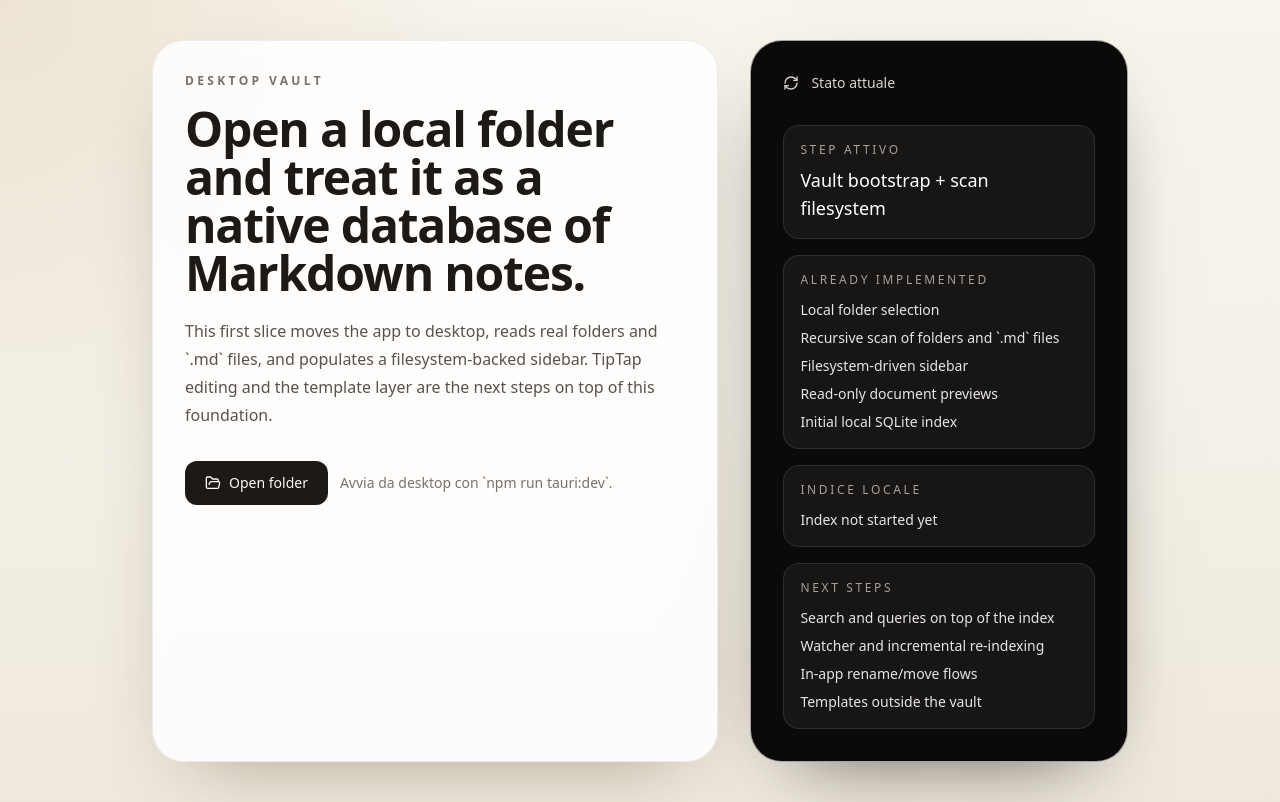
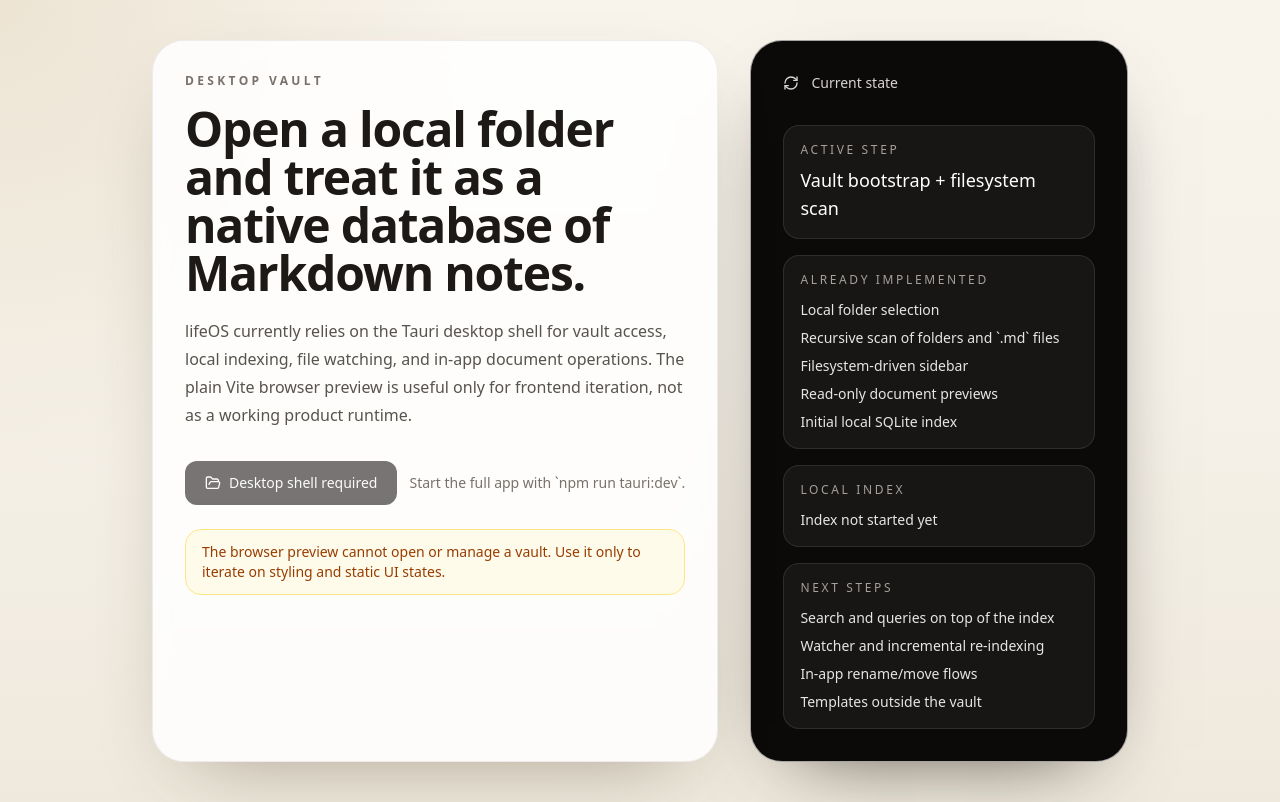
Before and after one commit to monteduro/life-os, a React (Vite) app: page / in a window 1280 px wide. Built offline with nearby package versions, Linux system fonts and the light colour scheme.

Commit message:
fix(vault): clarify desktop-only bootstrap flow

```diff
--- a/src/components/vault/VaultBootstrap.tsx
+++ b/src/components/vault/VaultBootstrap.tsx
@@ -3,6 +3,12 @@
 
 import { useVaultStore } from '../../stores/vaultStore'
 import VaultWorkspace from './VaultWorkspace'
+
+declare global {
+  interface Window {
+    __TAURI_INTERNALS__?: unknown
+  }
+}
 
 export default function VaultBootstrap() {
   const {
@@ -16,10 +22,15 @@
     openVault,
     clearError,
   } = useVaultStore()
+  const hasDesktopShell = typeof window !== 'undefined' && Boolean(window.__TAURI_INTERNALS__)
 
   useEffect(() => {
+    if (!hasDesktopShell) {
+      return
+    }
+
     void loadRecentVault()
-  }, [loadRecentVault])
+  }, [hasDesktopShell, loadRecentVault])
 
   if (status === 'ready' && currentVault) {
     return <VaultWorkspace />
@@ -37,9 +48,9 @@
               Open a local folder and treat it as a native database of Markdown notes.
             </h1>
             <p className="mt-5 max-w-2xl text-base leading-7 text-stone-600">
-              This first slice moves the app to desktop, reads real folders and `.md` files,
-              and populates a filesystem-backed sidebar. TipTap editing and the template layer
-              are the next steps on top of this foundation.
+              lifeOS currently relies on the Tauri desktop shell for vault access, local
+              indexing, file watching, and in-app document operations. The plain Vite browser
+              preview is useful only for frontend iteration, not as a working product runtime.
             </p>
 
             <div className="mt-8 flex flex-wrap items-center gap-3">
@@ -49,17 +60,28 @@
                   clearError()
                   void openVault()
                 }}
-                disabled={status === 'loading'}
+                disabled={status === 'loading' || !hasDesktopShell}
                 className="inline-flex items-center gap-2 rounded-xl bg-stone-900 px-5 py-3 text-sm font-medium text-stone-50 transition-colors hover:bg-stone-800 disabled:cursor-not-allowed disabled:opacity-60"
               >
                 <FolderOpen className="h-4 w-4" />
-                {status === 'loading' ? 'Opening vault...' : 'Open folder'}
+                {!hasDesktopShell
+                  ? 'Desktop shell required'
+                  : status === 'loading'
+                    ? 'Opening vault...'
+                    : 'Open folder'}
               </button>
 
               <span className="text-sm text-stone-500">
-                Avvia da desktop con `npm run tauri:dev`.
+                Start the full app with `npm run tauri:dev`.
               </span>
             </div>
+
+            {!hasDesktopShell && (
+              <div className="mt-6 rounded-2xl border border-amber-200 bg-amber-50 px-4 py-3 text-sm text-amber-800">
+                The browser preview cannot open or manage a vault. Use it only to iterate on
+                styling and static UI states.
+              </div>
+            )}
 
             {error && (
               <div className="mt-6 rounded-2xl border border-red-200 bg-red-50 px-4 py-3 text-sm text-red-700">
@@ -71,14 +93,14 @@
           <aside className="rounded-[2rem] border border-stone-200/70 bg-stone-950 p-8 text-stone-50 shadow-[0_30px_80px_-45px_rgba(16,10,2,0.8)]">
             <div className="flex items-center gap-3 text-sm text-stone-300">
               <RefreshCw className={`h-4 w-4 ${status === 'loading' ? 'animate-spin' : ''}`} />
-              {status === 'loading' ? 'Indicizzazione iniziale in corso' : 'Stato attuale'}
+              {status === 'loading' ? 'Initial indexing in progress' : 'Current state'}
             </div>
 
             <div className="mt-8 space-y-4">
               <div className="rounded-2xl border border-white/10 bg-white/5 p-4">
-                <p className="text-xs uppercase tracking-[0.22em] text-stone-400">Step attivo</p>
+                <p className="text-xs uppercase tracking-[0.22em] text-stone-400">Active step</p>
                 <p className="mt-2 text-lg font-medium text-white">
-                  Vault bootstrap + scan filesystem
+                  Vault bootstrap + filesystem scan
                 </p>
               </div>
 
@@ -94,7 +116,7 @@
             </div>
 
             <div className="rounded-2xl border border-white/10 bg-white/5 p-4">
-              <p className="text-xs uppercase tracking-[0.22em] text-stone-400">Indice locale</p>
+              <p className="text-xs uppercase tracking-[0.22em] text-stone-400">Local index</p>
               <div className="mt-3 space-y-2 text-sm text-stone-200">
                 <p>
                   {indexStatus === 'indexing' && 'SQLite indexing in progress...'}
--- a/src/core/index/localIndexClient.ts
+++ b/src/core/index/localIndexClient.ts
@@ -11,7 +11,7 @@
 
 function ensureDesktopShell() {
   if (!window.__TAURI_INTERNALS__) {
-    throw new Error('Desktop shell non disponibile. Avvia l’app con `npm run tauri:dev`.')
+    throw new Error('Desktop shell unavailable. Start the app with `npm run tauri:dev`.')
   }
 }
 
```
